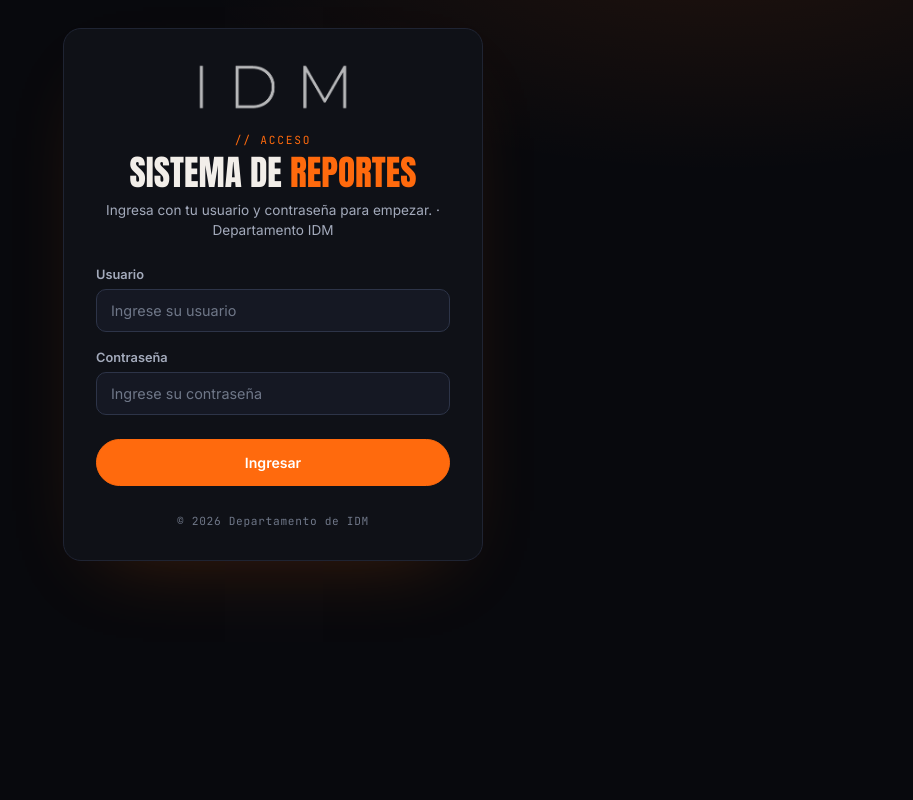
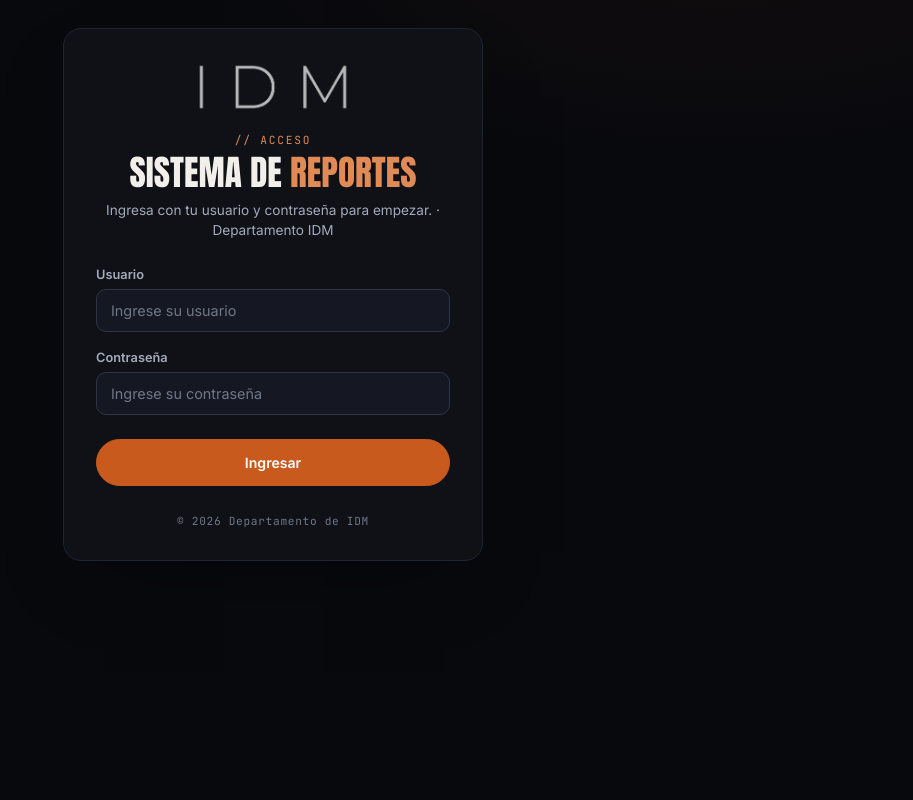
Before and after one commit to moisoforever-ai/sistema-reportes-idm, a Flask app: page /login in a window 1280 px wide. Shown: the whole page, without its empty margins (367-1280 px from the left). Run offline with Flask 3, Linux system fonts and the light colour scheme.

Commit message:
Add files via upload

```diff
--- a/static/style.css
+++ b/static/style.css
@@ -15,12 +15,13 @@
 
     --text-primary: #f2eee9;
     --text-secondary: #a3aabb;
+    --accent-text: #e08a55;
     --text-muted: #6f7788;
 
-    --accent: #ff6a0d;
-    --accent-strong: #ff8533;
-    --accent-ink: rgba(255, 106, 13, 0.14);
-    --accent-light: rgba(255, 106, 13, 0.14);
+    --accent: #c85a1e;
+    --accent-strong: #d96a2b;
+    --accent-ink: rgba(200, 90, 30, 0.12);
+    --accent-light: rgba(200, 90, 30, 0.12);
 
     --positive: #34d399;
     --positive-bg: rgba(52, 211, 153, 0.10);
@@ -42,7 +43,7 @@ html { color-scheme: dark; }
 
 body {
     background: var(--bg);
-    background-image: radial-gradient(900px 420px at 85% -10%, rgba(255,106,13,.10), transparent 60%);
+    background-image: radial-gradient(900px 420px at 85% -10%, rgba(200,90,30,.05), transparent 60%);
     color: var(--text-primary);
     font-family: var(--font-sans);
     font-size: 14px;
@@ -63,7 +64,7 @@ body {
     border: 1px solid var(--border);
     border-radius: var(--radius-lg);
     padding: 32px;
-    box-shadow: 0 30px 80px -40px rgba(255, 106, 13, 0.25);
+    box-shadow: 0 30px 80px -40px rgba(0,0,0,.6);
 }
 
 /* ---------- Barra superior ---------- */
@@ -174,7 +175,7 @@ select, input[type="time"] {
 }
 select { text-overflow: ellipsis; }
 select:focus, input[type="time"]:focus {
-    border-color: var(--accent); box-shadow: 0 0 0 3px rgba(255,106,13,.22);
+    border-color: var(--accent); box-shadow: 0 0 0 3px rgba(200,90,30,.20);
 }
 select:disabled { opacity: .4; cursor: not-allowed; }
 option { background: #151823; color: var(--text-primary); }
@@ -184,7 +185,7 @@ option { background: #151823; color: var(--text-primary); }
 
 /* ---------- Aviso informativo ---------- */
 .info-banner {
-    background: var(--accent-ink); border: 1px solid rgba(255,106,13,.28);
+    background: var(--accent-ink); border: 1px solid rgba(200,90,30,.25);
     border-radius: var(--radius-md); padding: 14px 16px;
     display: flex; gap: 12px; margin: 6px 0 26px; align-items: flex-start;
 }
@@ -248,7 +249,7 @@ footer {
 .toast.show { animation: slideUp .25s ease forwards; }
 .toast.error   { border-color: rgba(255,107,94,.5); color: #ffb4ab; background: #2a1210; }
 .toast.success { border-color: rgba(52,211,153,.45); color: #a7f3d0; background: #0d2219; }
-.toast.warning { border-color: rgba(255,106,13,.5); color: #ffd0a8; background: #2a1707; }
+.toast.warning { border-color: rgba(200,90,30,.45); color: #ecc3a4; background: #24180f; }
 @keyframes slideUp { from { transform: translate(-50%, 16px); opacity: 0; } to { transform: translate(-50%, 0); opacity: 1; } }
 
 /* ---------- Campos de texto (login / admin) ---------- */
@@ -259,7 +260,7 @@ input[type="text"], input[type="password"], input[type="number"] {
     transition: border-color .15s, box-shadow .15s;
 }
 input[type="text"]:focus, input[type="password"]:focus, input[type="number"]:focus {
-    border-color: var(--accent); outline: none; box-shadow: 0 0 0 3px rgba(255,106,13,.22);
+    border-color: var(--accent); outline: none; box-shadow: 0 0 0 3px rgba(200,90,30,.20);
 }
 input::placeholder { color: var(--text-muted); }
 
@@ -348,8 +349,19 @@ input::placeholder { color: var(--text-muted); }
 .btn-chip, .btn-submit, .btn-secondary, .step, .tiendas button, .slot { will-change: transform; }
 .btn-chip:hover { transform: translateY(-1px); border-color: var(--accent); }
 .btn-submit.ready { animation: pulse 2.2s ease-in-out infinite; }
-@keyframes pulse { 0%,100% { box-shadow: 0 0 0 0 rgba(255,106,13,.45); } 50% { box-shadow: 0 0 0 10px rgba(255,106,13,0); } }
+@keyframes pulse { 0%,100% { box-shadow: 0 0 0 0 rgba(200,90,30,.35); } 50% { box-shadow: 0 0 0 10px rgba(200,90,30,0); } }
 .form-group select:hover, .form-group input:hover { border-color: var(--text-muted); }
 
 .section-label { margin-top: 26px; }
 .form-grid { margin-bottom: 4px; }
+
+.hero-eyebrow{color:var(--accent-text)}
+.auth-eyebrow{color:var(--accent-text)}
+.admin-section h2{color:var(--accent-text)}
+.toolbar-brand-text h1{color:var(--accent-text)}
+.hero h2 em{color:var(--accent-text)}
+.auth-header h1 em{color:var(--accent-text)}
+.section-label span{color:var(--accent-text)}
+.banner-icon{color:var(--accent-text)}
+.step b{color:var(--accent-text)}.step.done b{color:var(--positive)}.banner-text strong{color:var(--accent-text)}.btn-chip.btn-primary-chip,.btn-submit{color:#fff;font-weight:600}
+.step.now{border-color:rgba(200,90,30,.6)}
```
